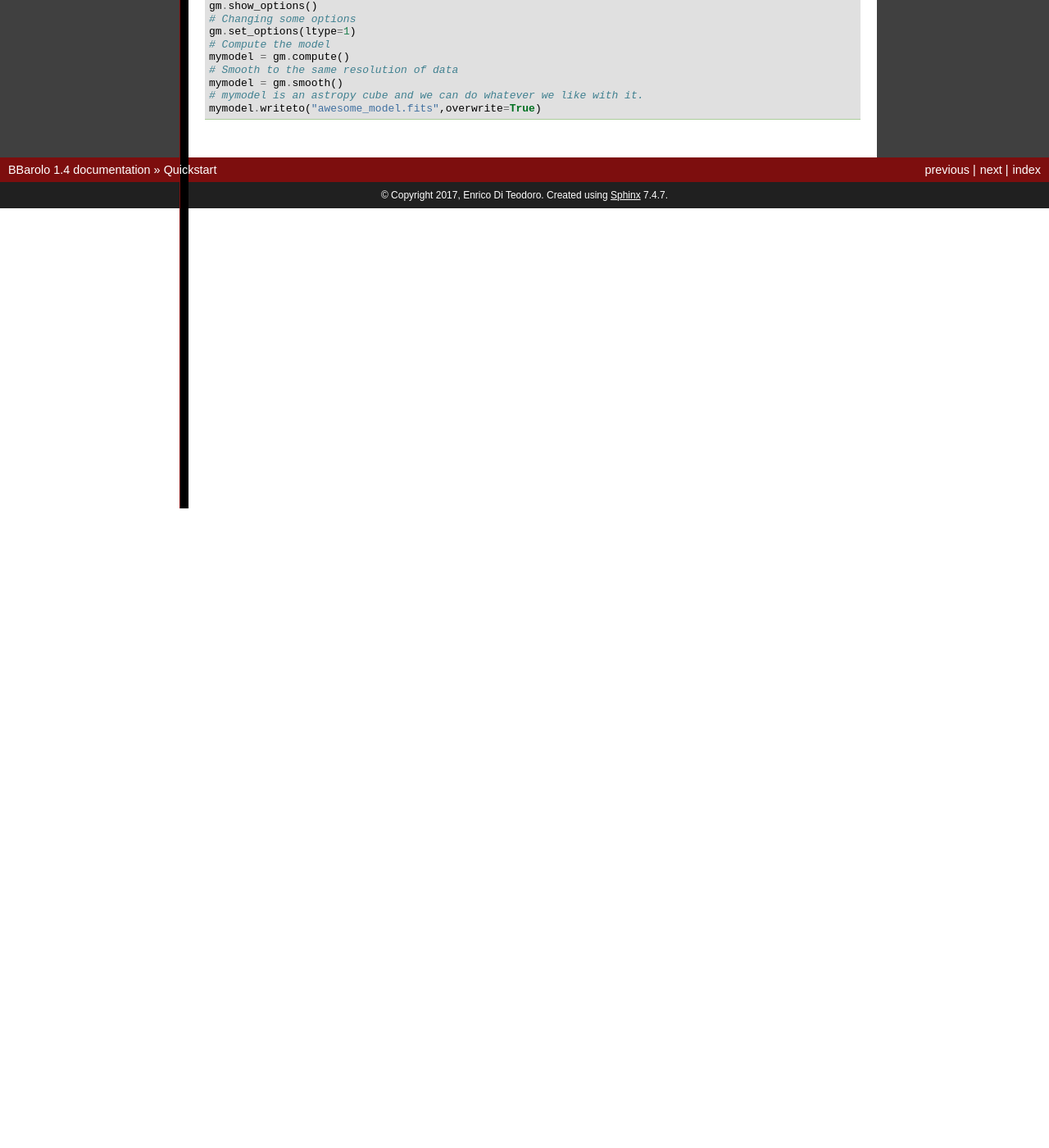
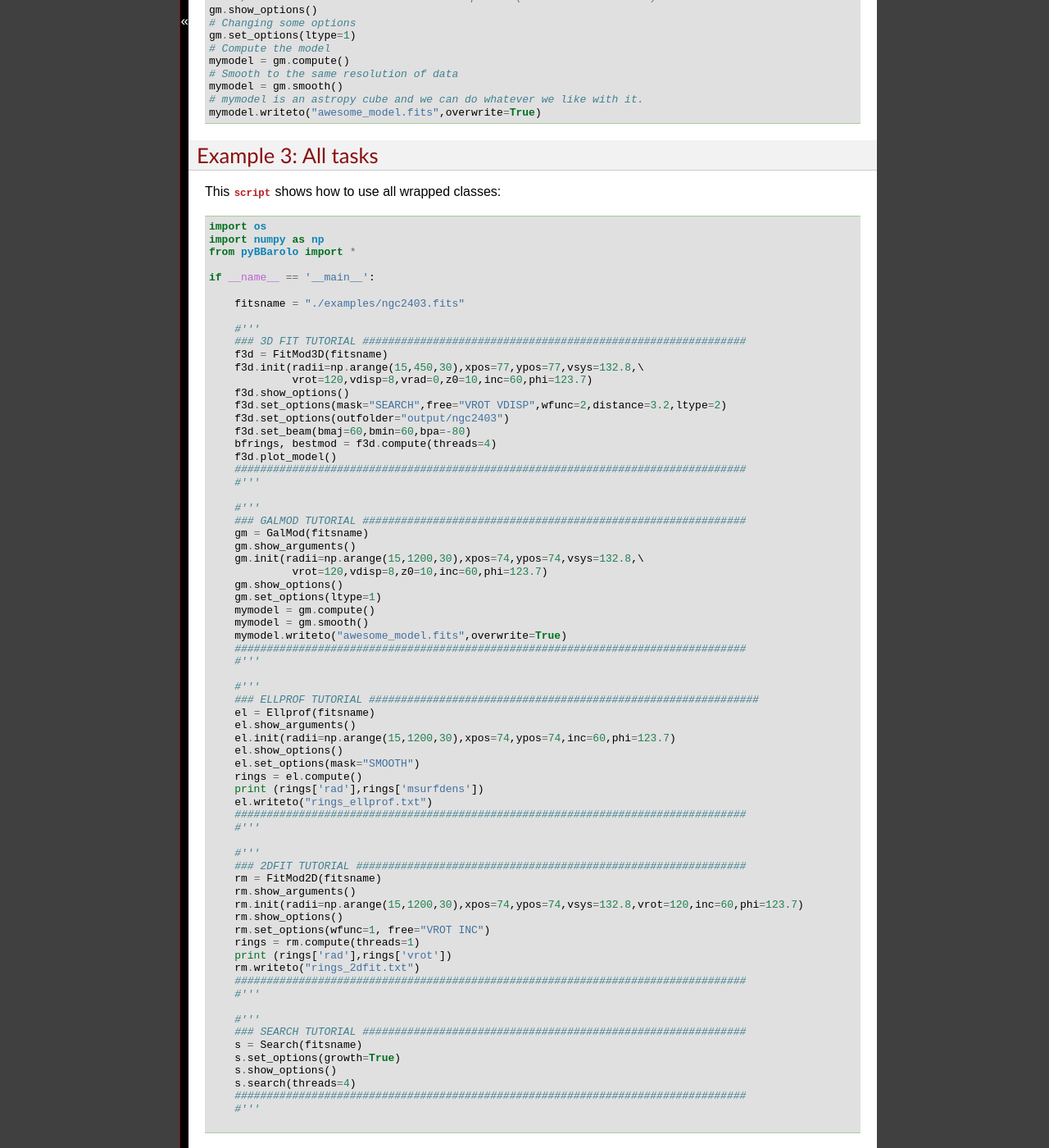
Before and after one commit to editeodoro/Bbarolo, a Sphinx documentation site: the page built from docs/source/pybb_quickstart.rst, in a window 1280 px wide and 1400 px high, scrolled down 2294 px. Shown: the whole window at 82% size. Built offline with Sphinx 7.4.7, drawn with Linux system fonts in a browser that asks for light colours; formulas are drawn with MathJax 3; before the commit the page ends 2914 px from its top, so only the background shows below that; some of the changed text lies outside the part shown.

Commit message:
Wrapped ELLPROF and 2DFIT

```diff
--- /dev/null
+++ b/docs/source/pyBB_test.py
@@ -0,0 +1,70 @@
+import os
+import numpy as np
+from pyBBarolo import *
+
+if __name__ == '__main__':
+
+    fitsname = "./examples/ngc2403.fits"
+
+    #'''
+    ### 3D FIT TUTORIAL ############################################################
+    f3d = FitMod3D(fitsname)
+    f3d.init(radii=np.arange(15,450,30),xpos=77,ypos=77,vsys=132.8,\
+             vrot=120,vdisp=8,vrad=0,z0=10,inc=60,phi=123.7)
+    f3d.show_options()
+    f3d.set_options(mask="SEARCH",free="VROT VDISP",wfunc=2,distance=3.2,ltype=2)
+    f3d.set_options(outfolder="output/ngc2403")
+    f3d.set_beam(bmaj=60,bmin=60,bpa=-80)
+    bfrings, bestmod = f3d.compute(threads=4)
+    f3d.plot_model()
+    ################################################################################
+    #'''
+
+    #'''
+    ### GALMOD TUTORIAL ############################################################
+    gm = GalMod(fitsname)
+    gm.show_arguments()
+    gm.init(radii=np.arange(15,1200,30),xpos=74,ypos=74,vsys=132.8,\
+             vrot=120,vdisp=8,z0=10,inc=60,phi=123.7)
+    gm.show_options()
+    gm.set_options(ltype=1)
+    mymodel = gm.compute()
+    mymodel = gm.smooth()
+    mymodel.writeto("awesome_model.fits",overwrite=True)
+    ################################################################################
+    #'''
+
+    #'''
+    ### ELLPROF TUTORIAL #############################################################
+    el = Ellprof(fitsname)
+    el.show_arguments()
+    el.init(radii=np.arange(15,1200,30),xpos=74,ypos=74,inc=60,phi=123.7)
+    el.show_options()
+    el.set_options(mask="SMOOTH")
+    rings = el.compute()
+    print (rings['rad'],rings['msurfdens'])
+    el.writeto("rings_ellprof.txt")
+    ################################################################################
+    #'''
+
+    #'''
+    ### 2DFIT TUTORIAL #############################################################
+    rm = FitMod2D(fitsname)
+    rm.show_arguments()
+    rm.init(radii=np.arange(15,1200,30),xpos=74,ypos=74,vsys=132.8,vrot=120,inc=60,phi=123.7)
+    rm.show_options()
+    rm.set_options(wfunc=1, free="VROT INC")
+    rings = rm.compute(threads=1)
+    print (rings['rad'],rings['vrot'])
+    rm.writeto("rings_2dfit.txt")
+    ################################################################################
+    #'''
+
+    #'''
+    ### SEARCH TUTORIAL ############################################################
+    s = Search(fitsname)
+    s.set_options(growth=True)
+    s.show_options()
+    s.search(threads=4)
+    ################################################################################
+    #'''
--- a/docs/source/pybb_quickstart.rst
+++ b/docs/source/pybb_quickstart.rst
@@ -52,7 +52,9 @@ Available tasks
 
 * **Search()**: wrapped class for BBarolo's :ref:`SEARCH <searchtask>` task.
 
-More to come....
+* **FitMod2D()**: wrapped class for BBarolo's :ref:`2DFIT <2dfit>` task.
+
+* **Ellprof()**: wrapped class for BBarolo's :ref:`ELLPROF <ellproftask>` task.
 
 
 Example 1: 3D fit of a galaxy
@@ -127,5 +129,14 @@ It is also possible to simply build a 3D model datacube from given parameters. T
     mymodel.writeto("awesome_model.fits",overwrite=True)
 
 
+
+Example 3: All tasks
+================================
+This :download:`script <pyBB_test.py>` shows how to use all wrapped classes:
+
+.. literalinclude:: pyBB_test.py
+   :language: python
+
+
 .. Example 3: 3D model of an outflow
    =================================
--- a/docs/source/tasks/fit2d.rst
+++ b/docs/source/tasks/fit2d.rst
@@ -1,3 +1,5 @@
+.. _2dfit:
+
 2DFIT task
 #############
 
--- a/docs/source/tasks/fit3d.rst
+++ b/docs/source/tasks/fit3d.rst
@@ -228,4 +228,4 @@ If you have an MPI interface (OpenMPI, MPICH, etc...), this command will create
 
     > mpirun -np NPROC BBarolo_MPI -l params.list
 
-where NPROC is the number of MPI processes. Each MPI process can be also run in multi-thread mode with the usual **THREAD** parameter.
+where NPROC is the number of MPI processes. Each MPI process can be also run in multi-thread mode with the usual **THREAD** parameter. This is basically the same of running NPROC instances of BBarolo, each with a single parameter file.
```
